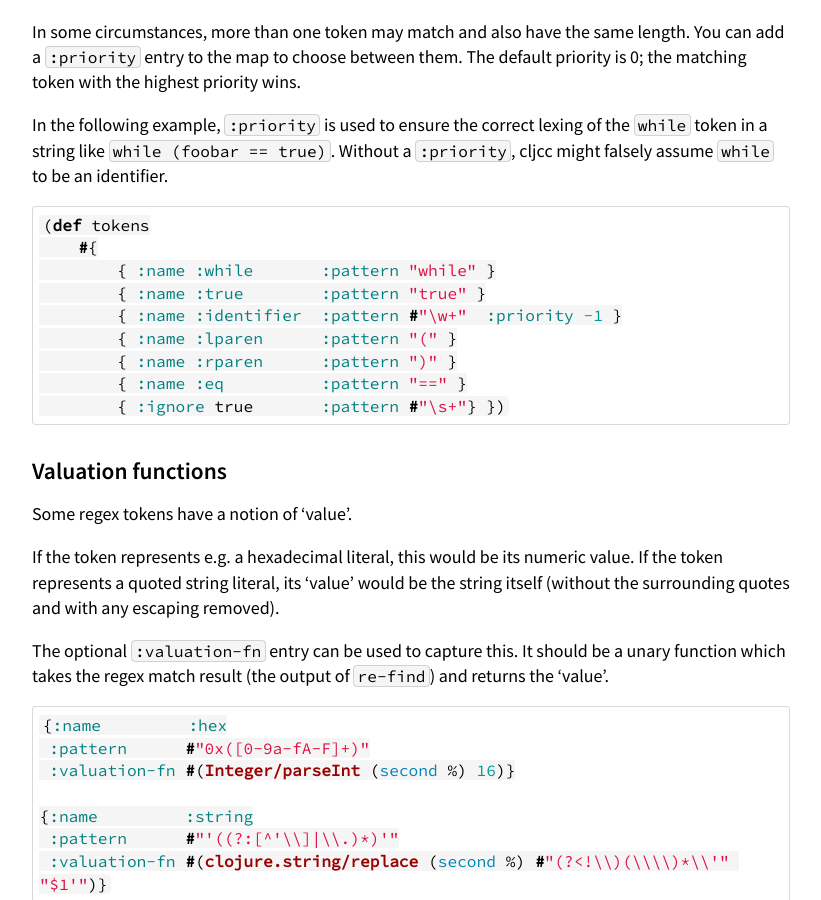
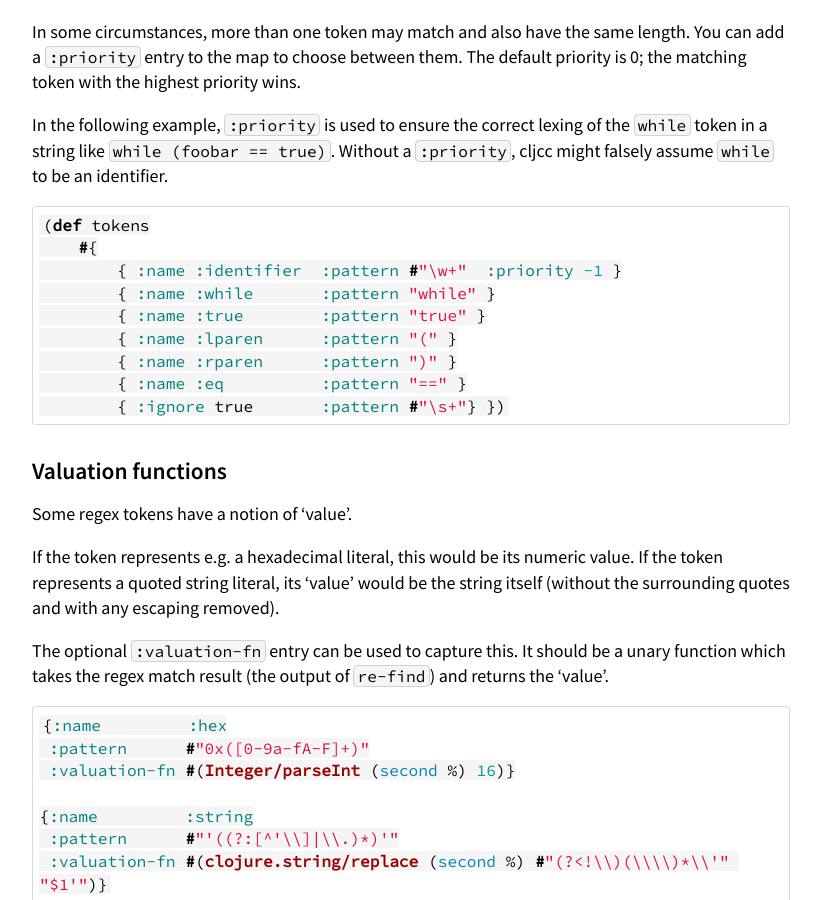
Before and after one commit to rufoa/cljcc.com, a Jekyll site: the page built from index.md, in a window 1280 px wide and 900 px high, scrolled down 1526 px. Shown: the whole window, without its empty margins (274-1095 px from the left). Built offline with Jekyll 4.4.1, drawn with Linux system fonts in a browser that asks for light colours; nearby versions of some CDN libraries; Markdown is read by kramdown in place of the engine named in the settings.

Commit message:
modify example

````diff
--- a/index.md
+++ b/index.md
@@ -70,9 +70,9 @@ In the following example, `:priority` is used to ensure the correct lexing of th
 ```clojure
 (def tokens
     #{
+        { :name :identifier  :pattern #"\w+"  :priority -1 }
         { :name :while       :pattern "while" }
         { :name :true        :pattern "true" }
-        { :name :identifier  :pattern #"\w+"  :priority -1 }
         { :name :lparen      :pattern "(" }
         { :name :rparen      :pattern ")" }
         { :name :eq          :pattern "==" }
````
